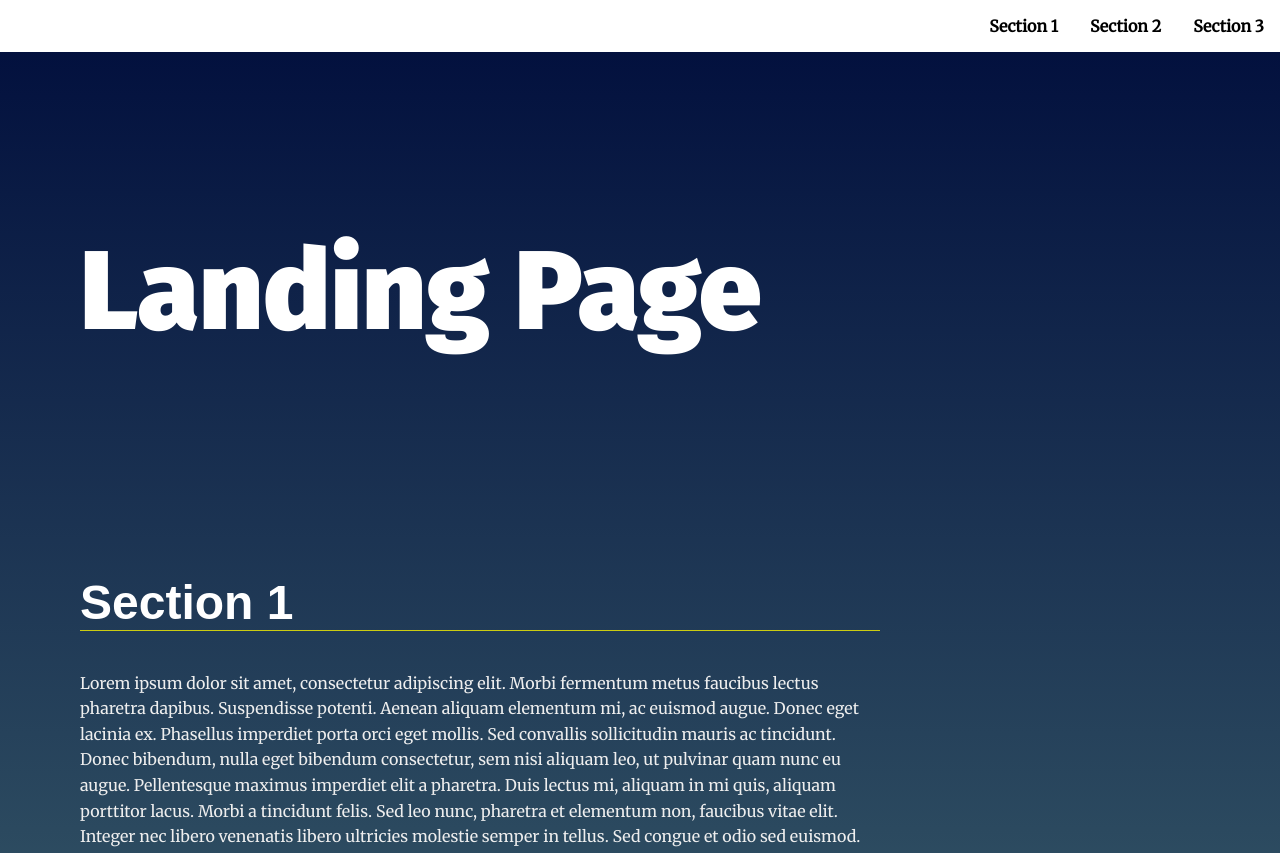
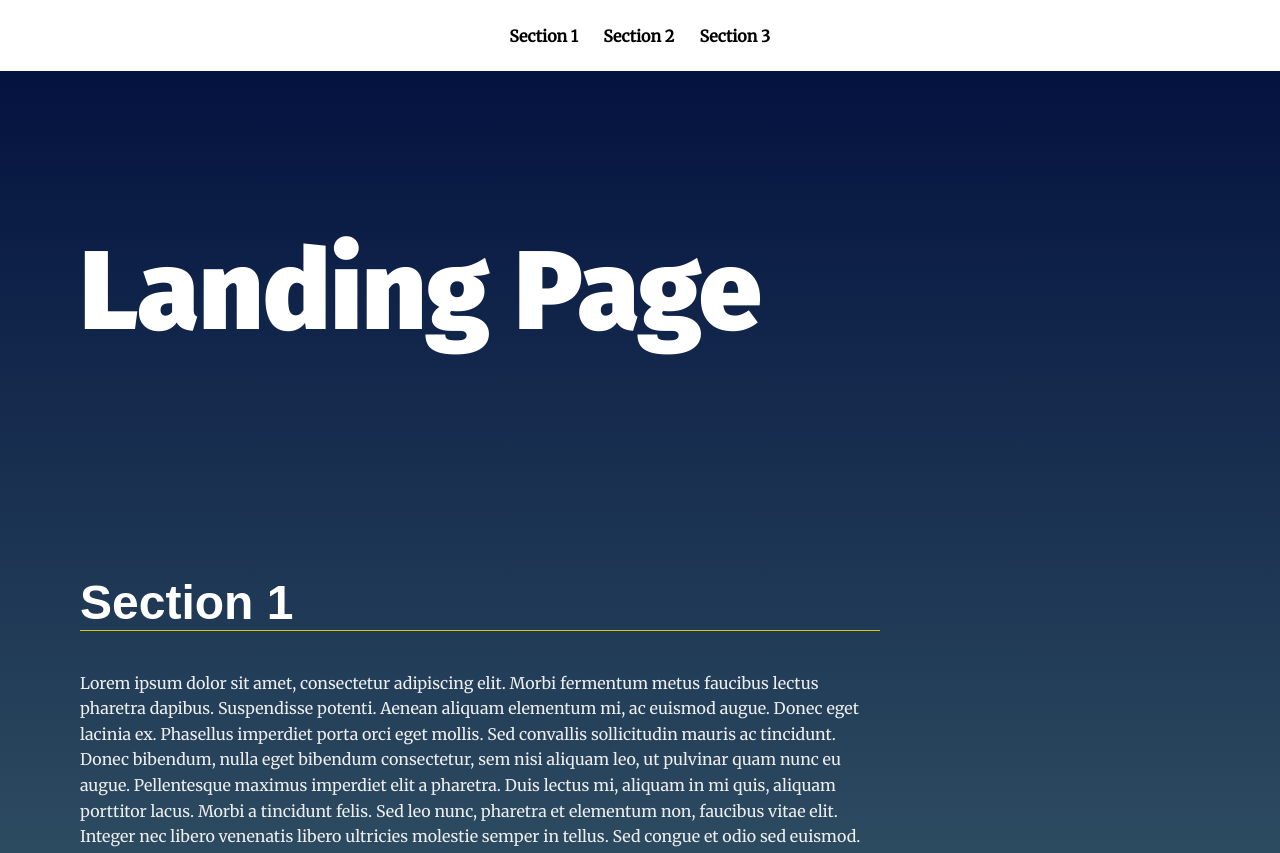
Before and after one commit to denisfondong/Landing_Page, a plain HTML site: page index.html in a window 1280 px wide. Shown: the top 853 px of the page. Drawn offline with Linux system fonts and the light colour scheme.

Commit message:
Update styles.css

```diff
--- a/css/styles.css
+++ b/css/styles.css
@@ -65,18 +65,19 @@ section {
 
 /* Navigation Styles*/
 .navbar__menu ul {
+    padding: 2%;
     padding-left: 0;
     margin: 0;
-    text-align: right;
+    text-align: center;
 }
 
 .navbar__menu li {
-    display: inline-block;
+    display: inline-flex;
+    padding-left: 2%;
 }
 
 .navbar__menu .menu__link {
-    display: block;
-    padding: 1em;
+    display: inline-block;
     font-weight: bold;
     text-decoration: none;
     color: #000;
```
